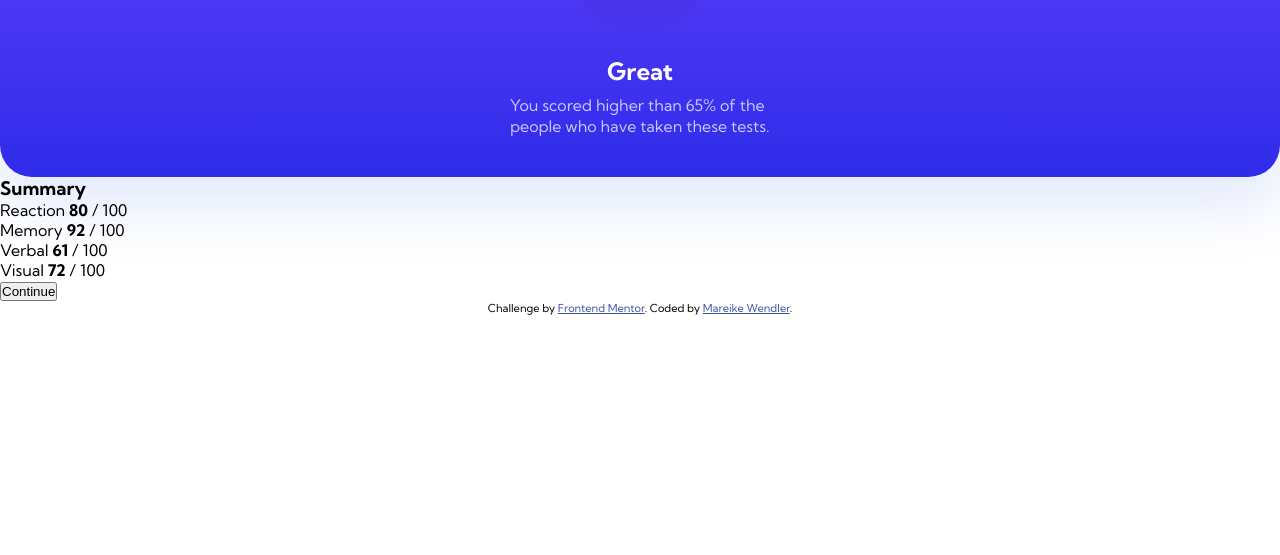
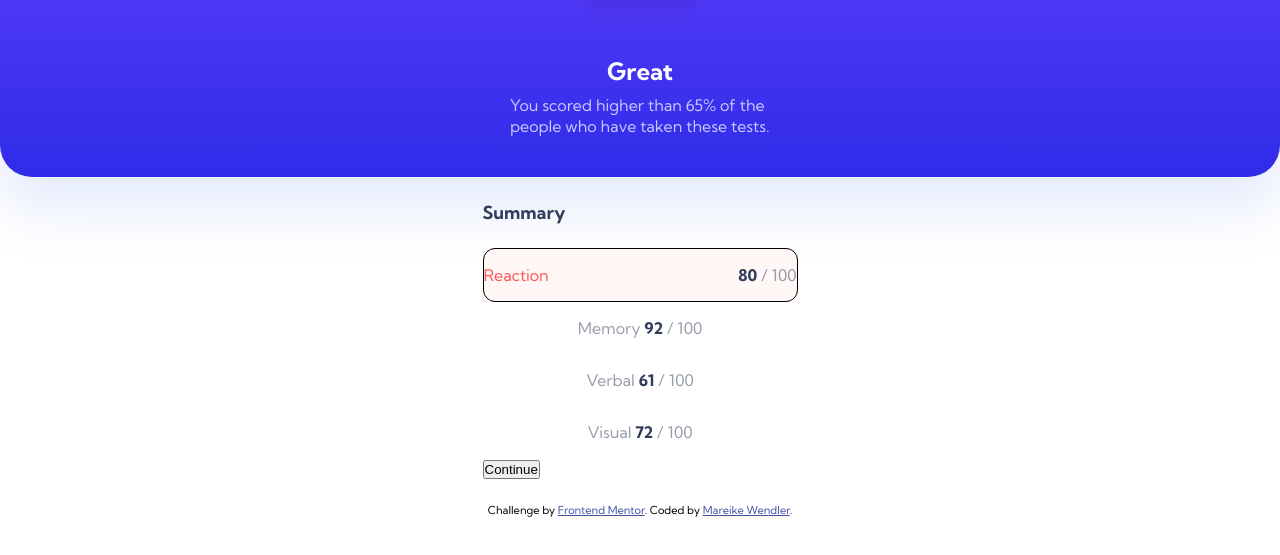
Before and after one commit to MareikeW/results-summary-component, a plain HTML site: page index.html in a window 1280 px wide. Shown: the part 179-734 px from the top of the page. Drawn offline with Linux system fonts and the light colour scheme.

Commit message:
Design Summarykomponente angefangen

```diff
--- a/index.html
+++ b/index.html
@@ -25,6 +25,12 @@
       font-family: 'Kumbh Sans', sans-serif;
       font-size: 16px;
       min-height: 100vh;
+    }
+
+    .flex {
+      display: flex;
+      align-items: center;
+      justify-content: space-between;
     }
 
     h1 {
@@ -75,6 +81,42 @@
       padding-bottom: 2.5rem;
       width: 16.25rem;
     }
+
+    .summary-component {
+      margin: 1.5rem auto;
+      width: 19.6875rem;
+    }
+
+    h3 {
+      color: hsl(223, 30%, 27%);
+      font-size: 1.125rem;
+      line-height: 1.4375rem;
+      padding-bottom: 1.5rem;
+    }
+
+    ul {
+      list-style: none;
+      color: hsla(223, 30%, 27%, 0.5);
+    }
+
+    li {
+      text-align: center;
+      padding: 1rem 0;
+    }
+
+    li strong {
+      color: hsl(223, 30%, 27%);
+    }
+
+    .reaction {
+      background: linear-gradient(0deg, rgba(255, 255, 255, 0.95), rgba(255, 255, 255, 0.95)), #FF5555;
+      border-radius: 12px;
+      border: solid 1px black;
+    }
+
+    .reaction .category {
+      color: hsl(0, 100%, 67%);
+    }
   </style>
 </head>
 <body>
@@ -86,28 +128,30 @@
     <p>You scored higher than 65% of the people who have taken these tests.</p>
   </div>
 
-  <div>
+  <div class="summary-component">
     <h3>Summary</h3>
 
-    <div>
-      <p><span>Reaction</span>
-        <strong>80</strong> / 100</p>
-    </div>
+    <ul>
+      <li class="flex reaction">
+        <span class="category">Reaction</span>
+          <span><strong>80</strong> / 100</span>
+      </li>
 
-    <div>
-      <p><span>Memory</span>
-        <strong>92</strong> / 100</p>
-    </div>
+      <li>
+        <span>Memory</span>
+          <strong>92</strong> / 100
+      </li>
 
-    <div>
-      <p><span>Verbal</span>
-        <strong>61</strong> / 100</p>
-    </div>
+      <li>
+        <span>Verbal</span>
+          <strong>61</strong> / 100
+      </li>
 
-    <div>
-      <p><span>Visual</span>
-      <strong>72</strong> / 100</p>
-    </div>
+      <li>
+        <span>Visual</span>
+        <strong>72</strong> / 100
+      </li>
+    </ul>
 
     <button>Continue</button>
   </div>
```
